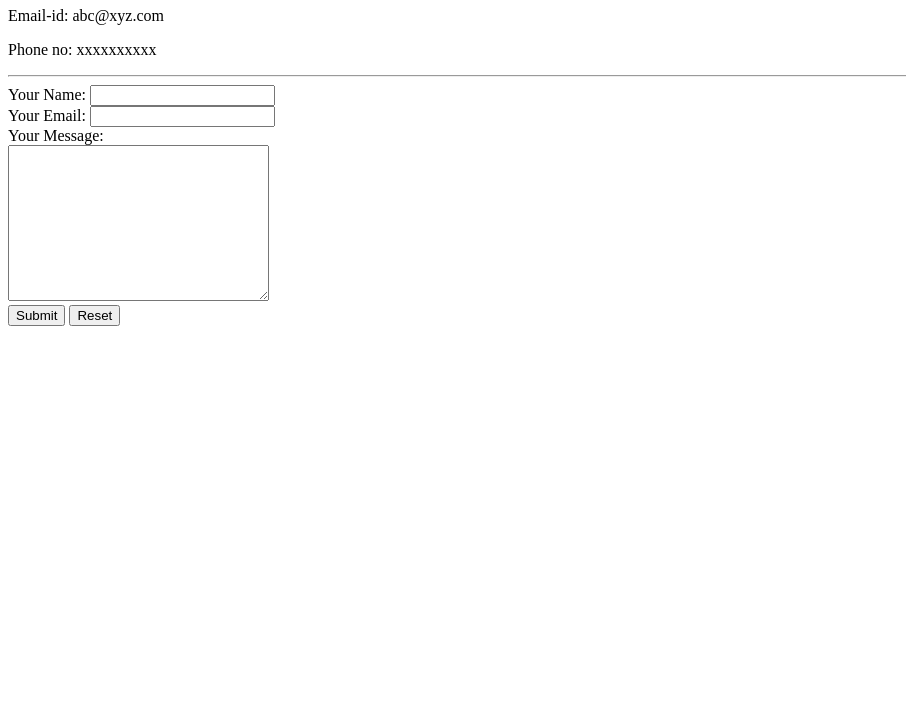
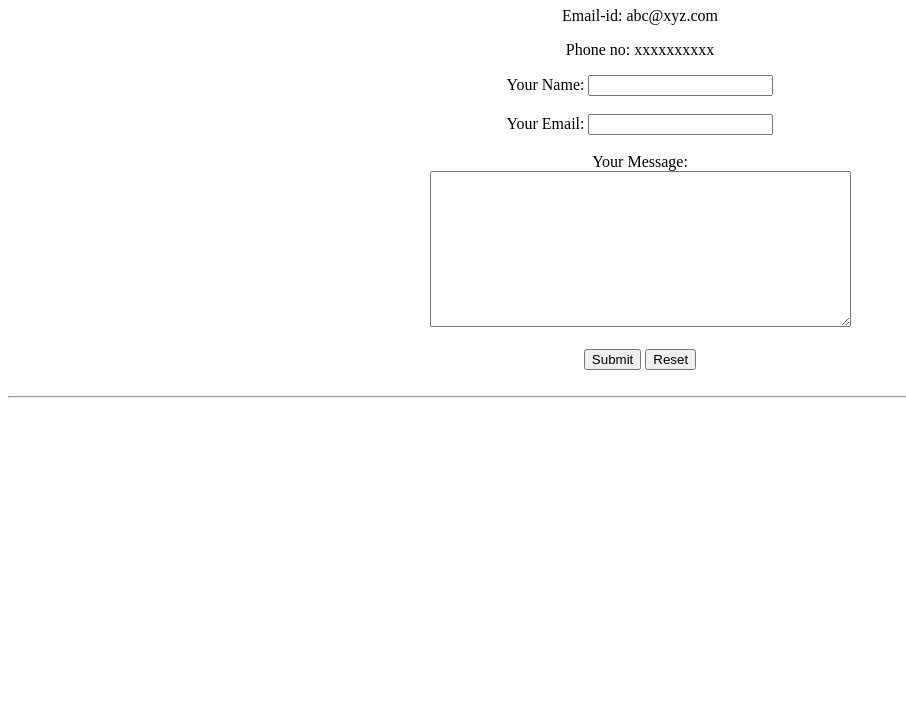
Before and after one commit to noob-beginner/cv, a plain HTML site: page contact.html in a window 1280 px wide. Shown: the part 73-800 px from the top of the page, without its empty margins (0-906 px from the left). Drawn offline with Linux system fonts and the light colour scheme.

Commit message:
Update contact.html

```diff
--- a/contact.html
+++ b/contact.html
@@ -3,21 +3,22 @@
   <head>
     <meta charset="utf-8">
     <title>Contact Me</title>
+    <link rel="stylesheet" href="css/styles.css">
   </head>
-  <body>
+  <body style="text-align:center;">
     <h1>My Contact Details:</h1>
       <p>Email-id: abc@xyz.com</p>
       <p>Phone no: xxxxxxxxxx</p>
-      <hr>
       <form action="mailto:mokshoswal137@gmail.com" method="post" enctype="text/plain">
         <label>Your Name:</label>
-        <input type="text" name="yourName" value=""><br>
+        <input type="text" name="yourName" value=""><br><br>
         <label>Your Email:</label>
-        <input type="email" name="yourEmail" value=""><br>
+        <input type="email" name="yourEmail" value=""><br><br>
         <label>Your Message:</label><br>
-        <textarea name="yourMessage" rows="10" cols="30"></textarea><br>
+        <textarea name="yourMessage" rows="10" cols="50"></textarea><br><br>
         <input type="submit" name="">
         <input type="reset" name="">
-      </form>
+      </form><br>
+      <hr>
   </body>
 </html>
```
